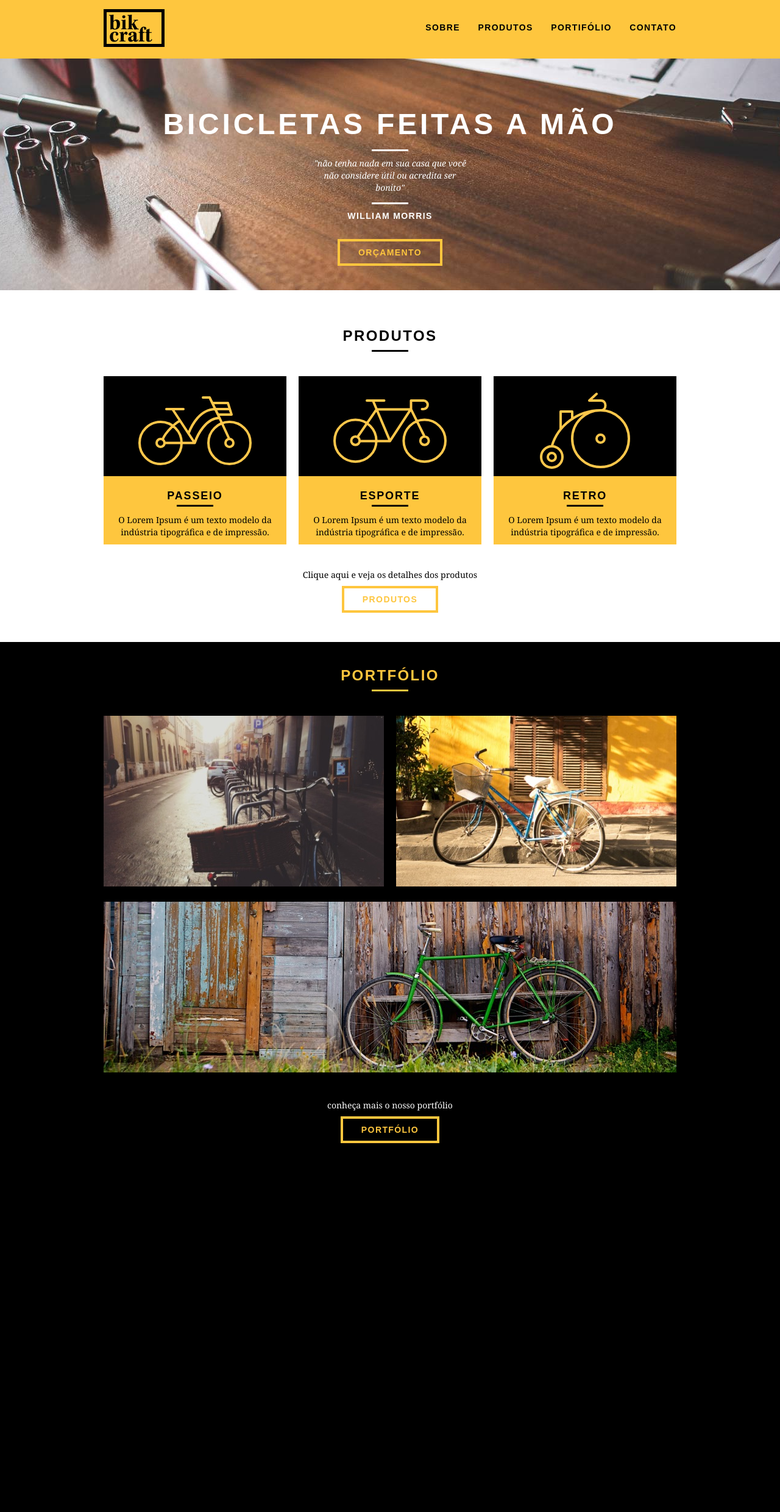
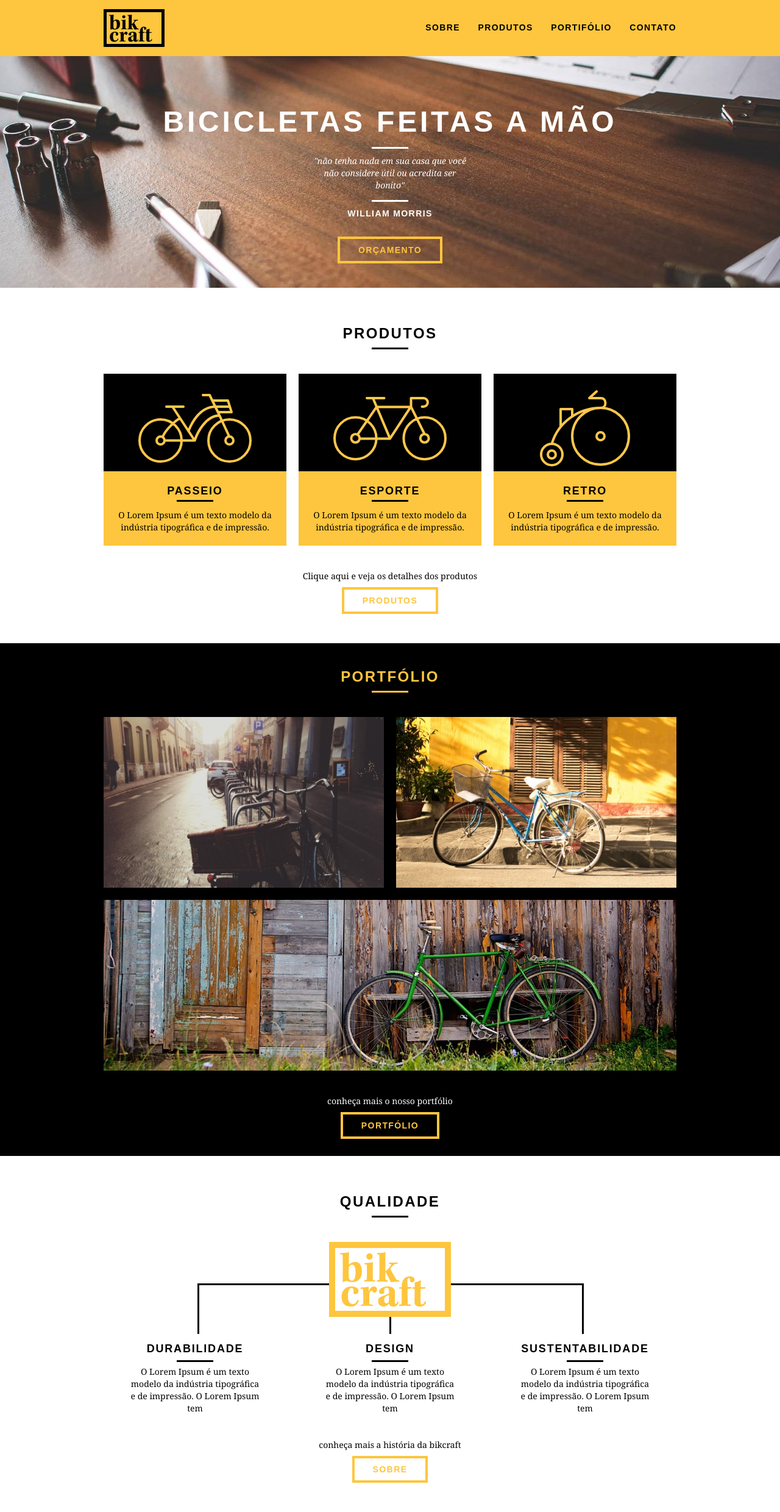
Before and after one commit to Evaldo-Gomes/webdesign_origamid, a PHP site: page / in a window 1280 px wide. Shown: the whole page at 61% size. Before the commit the page ends 1875 px from the top, so only its background shows below. Run offline with PHP 8.4, Linux system fonts and the light colour scheme.

Commit message:
Aula 5-1-7 Qualidade - Home

```diff
--- a/web/css/style.css
+++ b/web/css/style.css
@@ -8,6 +8,10 @@ p {
     font-family: Georgia, "Times New Roman", serif;
     font-size: 14px;
     line-height: 20px;
+}
+
+img {
+    display: block;
 }
 
 .btn {
@@ -100,7 +104,7 @@ p {
     height: 380px;
     background: url("../img/bg.jpg") no-repeat center;
     background-size: cover;
-    margin-top: 96px;
+    margin-top: 92px;
     text-align: center;
     padding-top: 80px;
 }
@@ -154,6 +158,16 @@ p {
     text-align: center;
 }
 
+
+/* Necessário para centralizar as imagens */
+
+
+/* após img -> display:block; */
+
+.produtos_lista li img {
+    margin: 0 auto;
+}
+
 .produtos_lista li h3 {
     font-weight: bold;
     font-size: 18px;
@@ -173,7 +187,7 @@ p {
 }
 
 .produtos_lista li p {
-    padding: 10px 20px 10px 20px;
+    padding: 10px 20px 20px 20px;
 }
 
 .produtos_icone {
@@ -215,3 +229,68 @@ p {
 .portfolio .call p {
     color: #fff;
 }
+
+
+/**************************** Qualidade */
+
+.qualidade {
+    padding: 60px 0;
+}
+
+
+/* INCLUSÃO DO PSEUDO-ELEMENT LINHA */
+
+
+/* 634 X 83 - FOI VISTA NA IMAGEM PNG */
+
+
+/* NECESSÁRIO UM EDITOR SVG!!! */
+
+.qualidade:after {
+    content: "";
+    width: 634px;
+    height: 83px;
+    display: block;
+    background: url("../img/linhas.svg") no-repeat center;
+    /* posição relativa a section qualidade */
+    position: absolute;
+    /* movendo o pseudo-elemento */
+    top: 209px;
+    right: 162px;
+    /* garantindo que o elemento estará sempre atrás dos outros */
+    z-index: -1;
+}
+
+.qualidade img {
+    margin: 0 auto;
+}
+
+.qualidade_lista {
+    padding-top: 20px;
+}
+
+.qualidade_lista li {
+    text-align: center;
+    padding: 0 40px;
+}
+
+.qualidade_lista li h3 {
+    font-weight: bold;
+    font-size: 18px;
+    line-height: 25px;
+    text-transform: uppercase;
+    letter-spacing: 0.1em;
+    margin-top: 20px;
+}
+
+.qualidade_lista li h3:after {
+    content: "";
+    display: block;
+    width: 60px;
+    height: 3px;
+    background: #000;
+    margin: 6px auto;
+}
+
+
+/**************************** Footer */
--- a/web/index.html
+++ b/web/index.html
@@ -39,7 +39,7 @@
     </section>
 
     <section class="produtos container">
-        <!-- NÃO TEM DIV, POIS O FUNDO BRANCO JÁ É INFINITO! -->
+        <!-- container do grid.css - NÃO TEM DIV, POIS O FUNDO BRANCO JÁ É INFINITO! -->
         <h2 class="subtitulo">Produtos</h2>
         <ul class="produtos_lista">
             <li class="grid-1-3">
@@ -87,6 +87,30 @@
             </div>
         </div>
     </section>
+    <!-- Fecha Portfólio -->
+
+    <section class="qualidade container">
+        <h2 class="subtitulo">Qualidade</h2>
+        <img src="img/bikcraft-qualidade.svg" alt="Bikcraft">
+        <ul class="qualidade_lista">
+            <li class="grid-1-3">
+                <h3>Durabilidade</h3>
+                <p>O Lorem Ipsum é um texto modelo da indústria tipográfica e de impressão. O Lorem Ipsum tem</p>
+            </li>
+            <li class="grid-1-3">
+                <h3>Design</h3>
+                <p>O Lorem Ipsum é um texto modelo da indústria tipográfica e de impressão. O Lorem Ipsum tem</p>
+            </li>
+            <li class="grid-1-3">
+                <h3>Sustentabilidade</h3>
+                <p>O Lorem Ipsum é um texto modelo da indústria tipográfica e de impressão. O Lorem Ipsum tem</p>
+            </li>
+        </ul>
+        <div class="call">
+            <p>conheça mais a história da bikcraft</p>
+            <a href="sobre.html" class="btn btn-preto">Sobre</a>
+        </div>
+    </section>
 
 </body>
 
```
